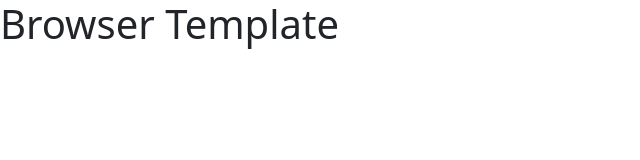
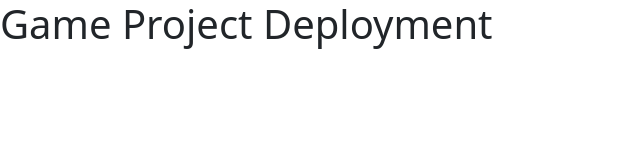
Before and after one commit to benjenkinsv95/game-project-deployment, a website built with webpack: page index.html in a window 1280 px wide. Shown: the whole page, without its empty margins (0-640 px from the left). Built offline with nearby package versions, Linux system fonts and the light colour scheme.

Commit message:
Renamed a heading

```diff
--- a/index.html
+++ b/index.html
@@ -12,6 +12,6 @@
       <script src="public/application.js" type="text/javascript" charset="utf-8" defer></script>
     </head>
     <body>
-      <h1>Browser Template</h1>
+      <h1>Game Project Deployment</h1>
     </body>
 </html>
```
